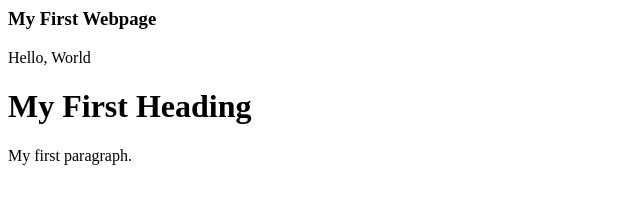
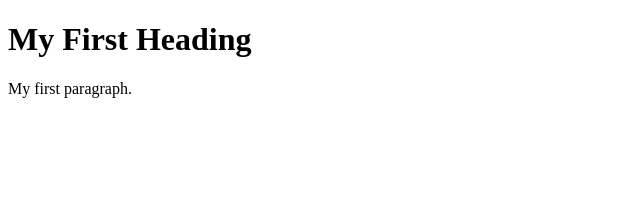
Before and after one commit to peytb/Repository, a plain HTML site: page index.html in a window 1280 px wide. Shown: the whole page, without its empty margins (0-640 px from the left). Drawn offline with Linux system fonts and the light colour scheme.

Commit message:
Update index.html

```diff
--- a/index.html
+++ b/index.html
@@ -1,5 +1,3 @@
-<h3>My First Webpage</h3>
-<p>Hello, World</p>
 <!DOCTYPE html>
 <html>
 <head>
```
